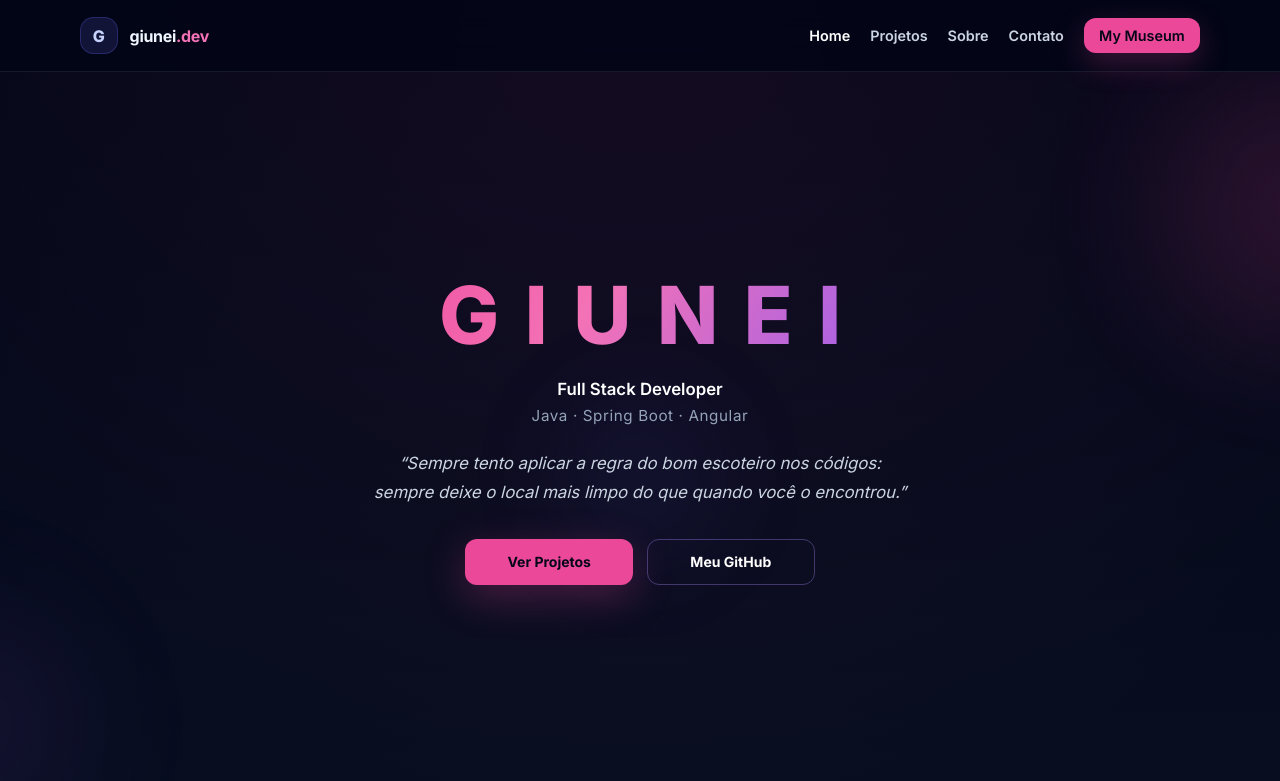
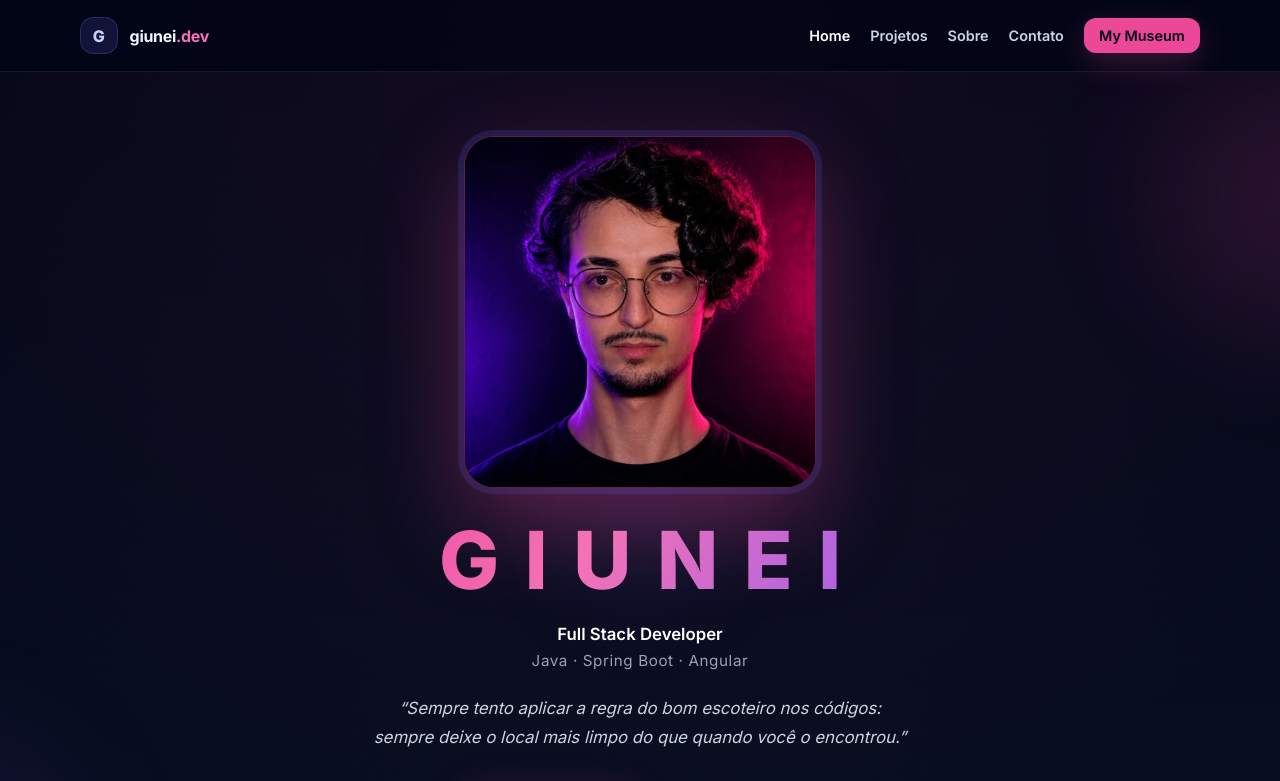
Before and after one commit to Giunei/giunei-dev, an Angular app: page / in a window 1280 px wide. Shown: the top 781 px of the page. Built offline with nearby package versions, Linux system fonts and the light colour scheme.

Commit message:
add giunei photo

```diff
--- a/src/app/features/home/pages/home/home.component.html
+++ b/src/app/features/home/pages/home/home.component.html
@@ -4,6 +4,14 @@
   <div class="hero__glow hero__glow--center" aria-hidden="true"></div>
 
   <div class="container hero__content">
+    <img
+      class="hero__avatar"
+      src="assets/giunei-dev.png"
+      alt="Giunei"
+      width="352"
+      height="352"
+      loading="eager"
+    />
     <p class="hero__brand">GIUNEI</p>
     <p class="hero__role">{{ role }}</p>
     <p class="hero__stack">{{ highlights.join(' · ') }}</p>
--- a/src/app/features/home/pages/home/home.component.scss
+++ b/src/app/features/home/pages/home/home.component.scss
@@ -49,6 +49,20 @@
   max-width: 42rem;
   text-align: center;
   animation: fadeInUp 0.8s cubic-bezier(0.22, 1, 0.36, 1) both;
+}
+
+.hero__avatar {
+  display: block;
+  width: min(22rem, 78vw);
+  height: min(22rem, 78vw);
+  margin: 0 auto 1.75rem;
+  border-radius: 1.85rem;
+  object-fit: cover;
+  object-position: center;
+  border: 1px solid rgba(236, 72, 153, 0.35);
+  box-shadow:
+    0 0 0 6px rgba(99, 102, 241, 0.16),
+    0 36px 90px rgba(236, 72, 153, 0.35);
 }
 
 .hero__brand {
--- a/src/index.html
+++ b/src/index.html
@@ -6,7 +6,8 @@
   <base href="/">
   <meta name="viewport" content="width=device-width, initial-scale=1">
   <meta name="description" content="Giunei — software, produto e o MyMuseum. Experiências digitais que unem engenharia e design.">
-  <link rel="icon" type="image/x-icon" href="favicon.ico">
+  <link rel="icon" type="image/png" href="favicon.png">
+  <link rel="apple-touch-icon" href="favicon.png">
   <link rel="preconnect" href="https://fonts.googleapis.com">
   <link rel="preconnect" href="https://fonts.gstatic.com" crossorigin>
   <link href="https://fonts.googleapis.com/css2?family=Inter:wght@400;500;600;700;800&display=swap" rel="stylesheet">
```
Also changed, not shown: public/assets/giunei-dev.png (added), public/favicon.png (added).
